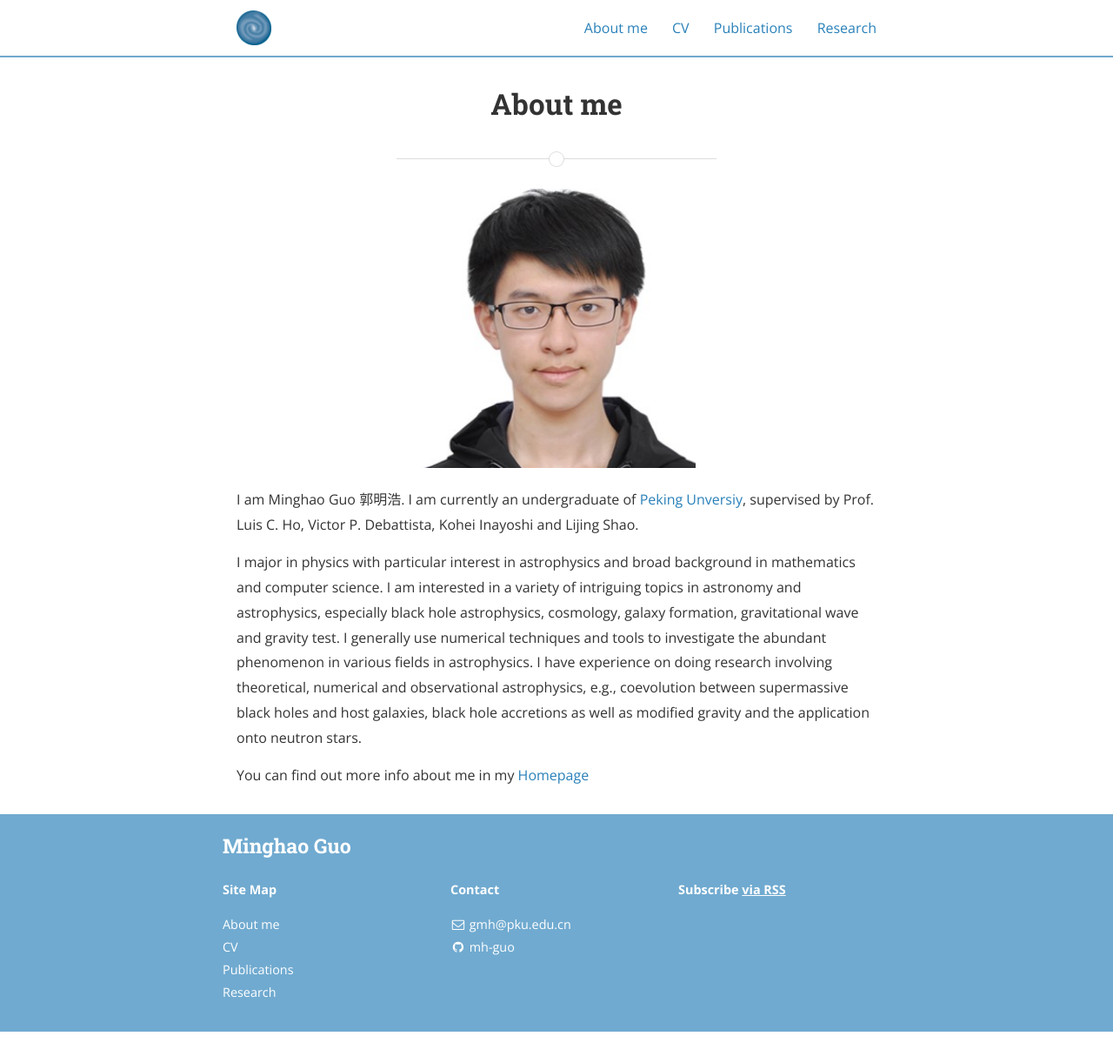
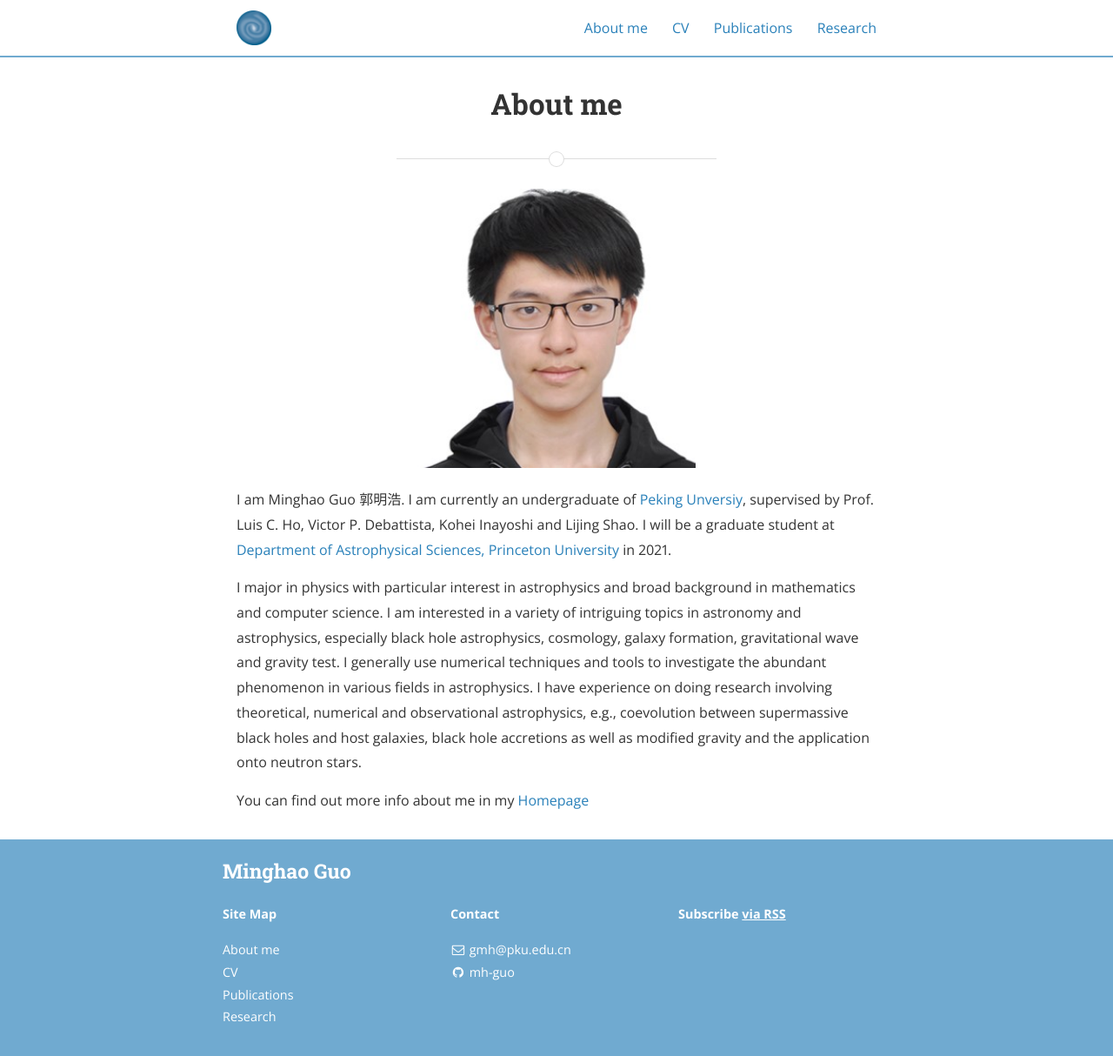
Before and after one commit to mh-guo/mh-guo-slate.github.io, a Jekyll site: the page built from About.md, in a window 1280 px wide and 1214 px high. Shown: the whole window at 87% size. Built offline with Jekyll 4.4.1, drawn with Linux system fonts in a browser that asks for light colours; nearby versions of some CDN libraries.

Commit message:
Update About.md

```diff
--- a/About.md
+++ b/About.md
@@ -7,7 +7,7 @@ main_nav: true
 
 ![alt text]({{ site.baseurl }}/assets/profile_Minghao.jpg "Profile Picture"){:.profile}
 
-I am Minghao Guo 郭明浩. I am currently an undergraduate of [Peking Unversiy](https://www.pku.edu.cn/), supervised by Prof. Luis C. Ho, Victor P. Debattista, Kohei Inayoshi and Lijing Shao.
+I am Minghao Guo 郭明浩. I am currently an undergraduate of [Peking Unversiy](https://www.pku.edu.cn/), supervised by Prof. Luis C. Ho, Victor P. Debattista, Kohei Inayoshi and Lijing Shao. I will be a graduate student at [Department of Astrophysical Sciences, Princeton University](https://web.astro.princeton.edu/) in 2021.
 
 I major in physics with particular interest in astrophysics and broad background in mathematics and computer science. I am interested in a variety of intriguing topics in astronomy and astrophysics, especially black hole astrophysics, cosmology, galaxy formation, gravitational wave and gravity test. I generally use numerical techniques and tools to investigate the abundant phenomenon in various fields in astrophysics. I have experience on doing research involving theoretical, numerical and observational astrophysics, e.g., coevolution between supermassive black holes and host galaxies, black hole accretions as well as modified gravity and the application onto neutron stars.
 
```
